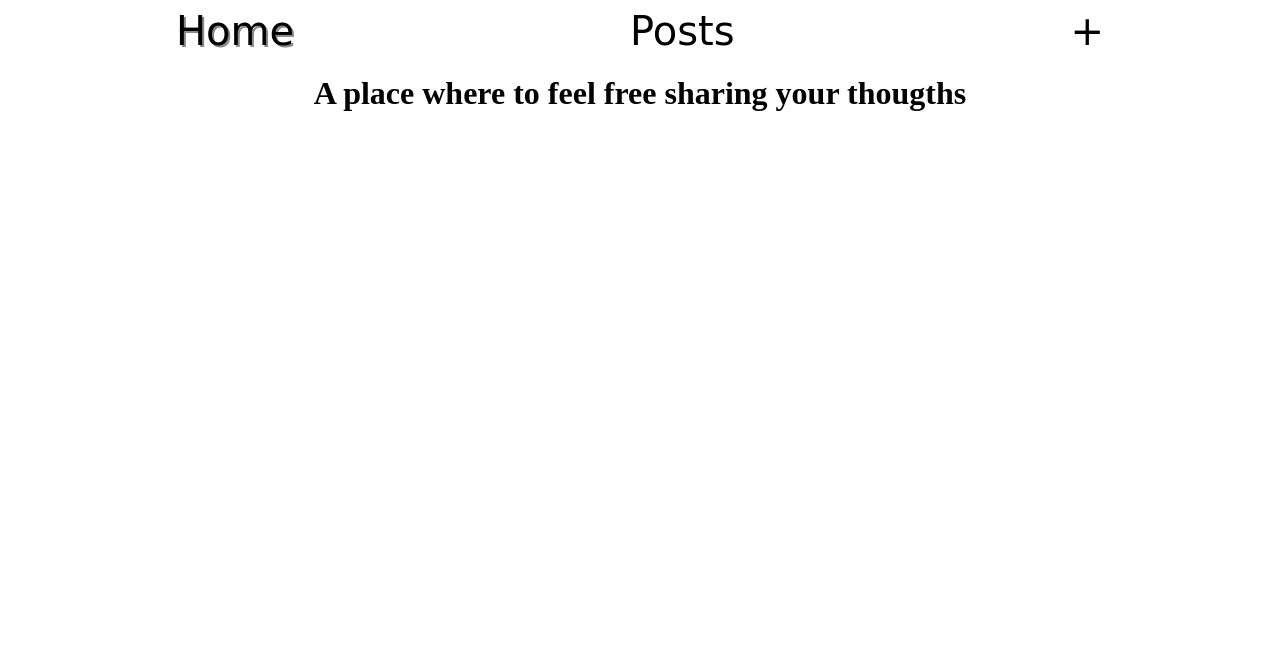
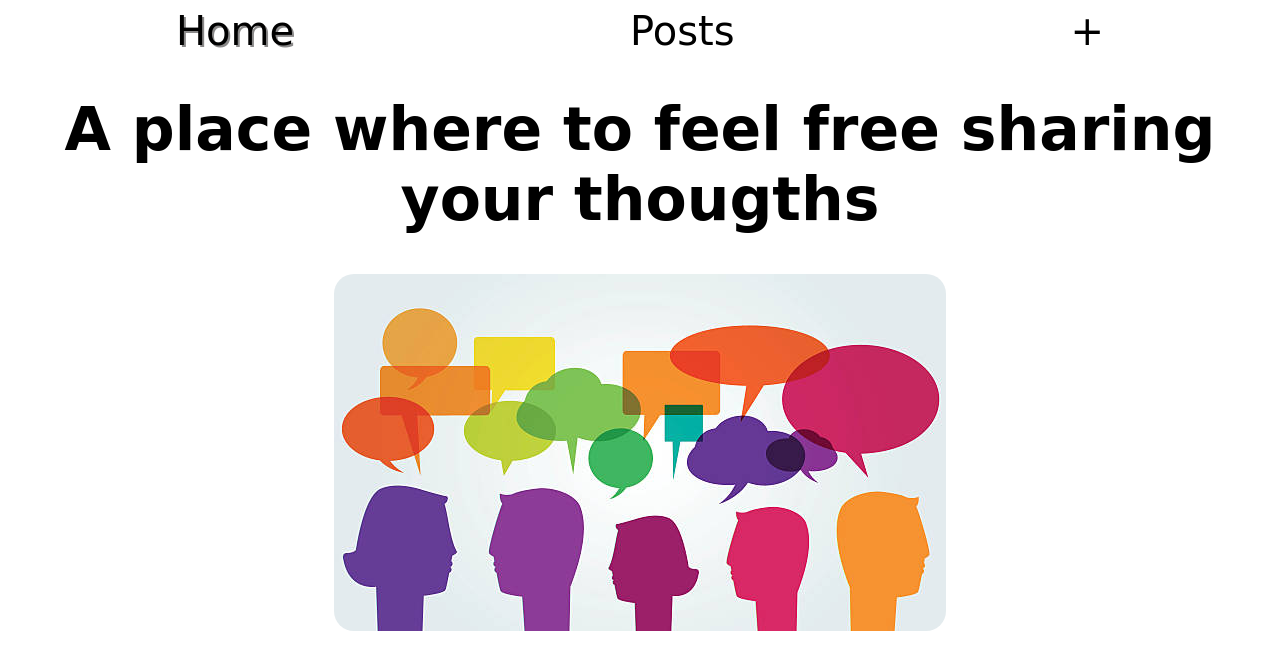
Before and after one commit to neifors/codeChanllenge-telegraphStyle, a plain HTML site: page client/index.html in a window 1280 px wide. Drawn offline with Linux system fonts and the light colour scheme; a web font is replaced by a local one.

Commit message:
styled homepage and 'new post' page

```diff
--- a/client/index.html
+++ b/client/index.html
@@ -32,7 +32,7 @@
     </nav>
 
     <main>
-        <h1>A place where to feel free sharing your thougths</h1>
+        <h1 class="home-title">A place where to feel free sharing your thougths</h1>
     </main>
 
 </body>
--- a/client/static/css/index.css
+++ b/client/static/css/index.css
@@ -26,7 +26,7 @@ div#form-wrapper {
    margin-top: 3%;
 }
 
-div#form-wrapper h1#form-title {
+div#form-wrapper h1#form-title, main h1#home-title {
    font-family: 'Inspiration', cursive;
    font-size: 60px;
 }
@@ -50,3 +50,14 @@ div#form-wrapper form input[type='submit']{
    border-radius: 10px;
    font-size: 20px;
 }
+
+main div#home-wrapper{
+   display: flex;
+   flex-direction: column;
+   align-items: center;
+   justify-content: center;
+}
+
+main div#home-wrapper img#home-img {
+   border-radius: 20px;
+}
--- a/client/static/js/content.js
+++ b/client/static/js/content.js
@@ -30,10 +30,17 @@ function renderCreateForm() {
 
 
 function renderHomepage() {
+   const homeWrapper = document.createElement('div')
+   homeWrapper.id = "home-wrapper"
    const homepageTitle = document.createElement('h1')
-   homepageTitle.id = "form-title"
+   homepageTitle.id = "home-title"
    homepageTitle.textContent = "A place where to feel free sharing your thougths"
-   main.appendChild(homepageTitle)
+   homeWrapper.appendChild(homepageTitle)
+   const img = document.createElement('img')
+   img.src = "./static/img/homepage.jpg"
+   img.id = "home-img"
+   homeWrapper.appendChild(img)
+   main.appendChild(homeWrapper)
 }
 
 async function renderAllPosts() {
```
Also changed, not shown: client/static/img/homepage.jpg (added), 1 other file.
